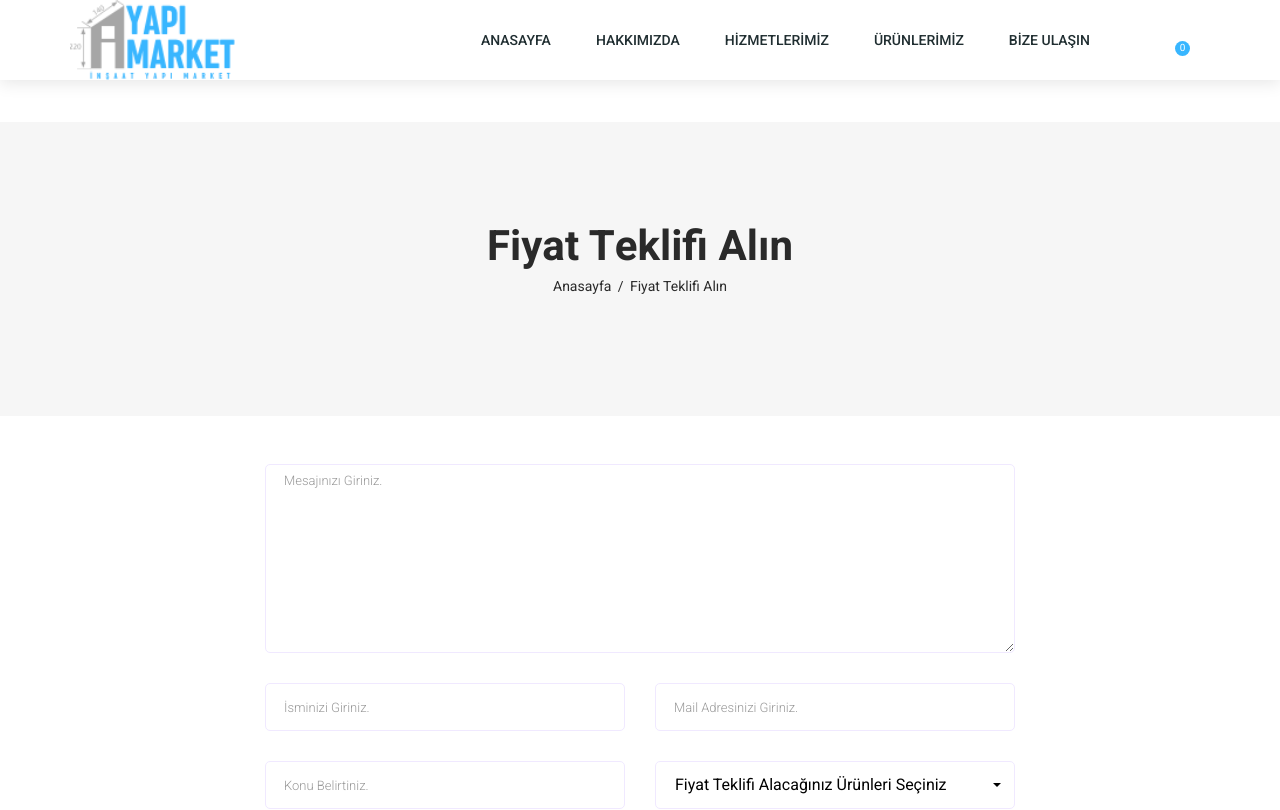
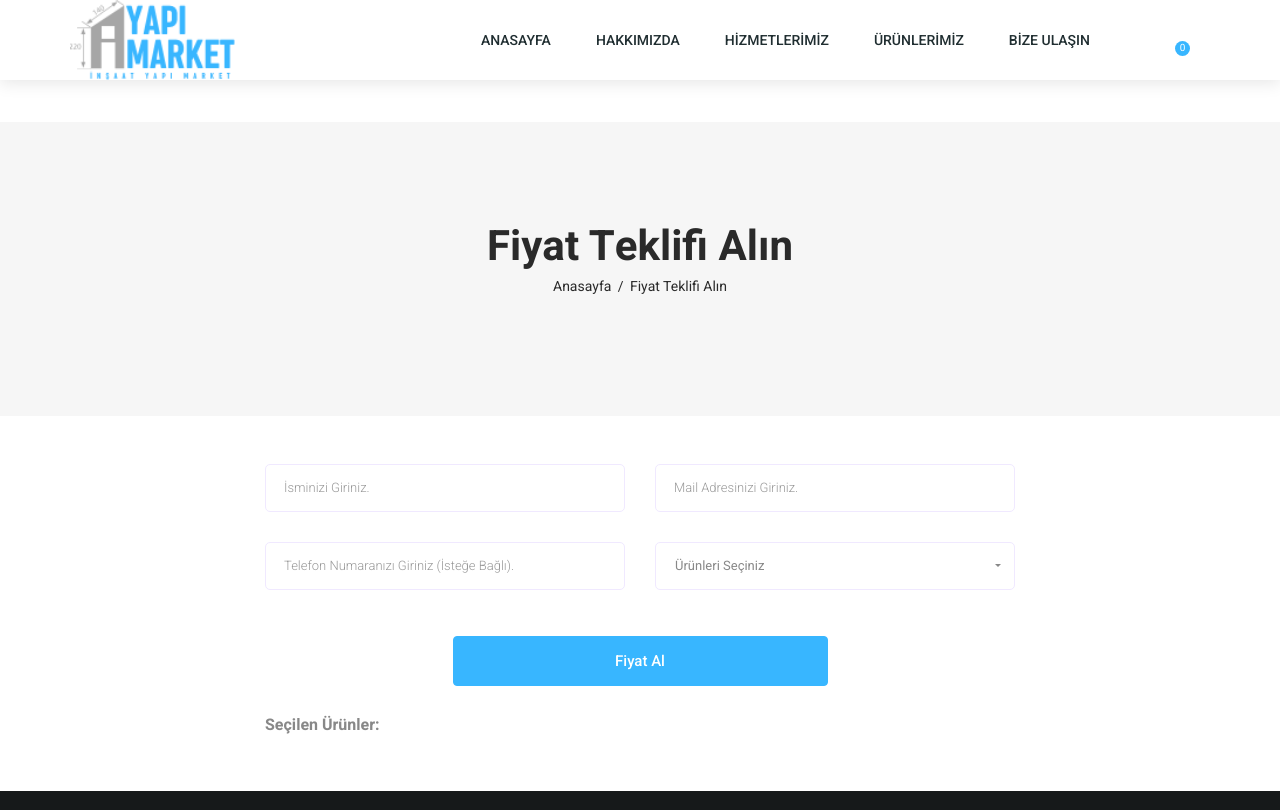
Before and after one commit to yapimarketim/yapimarket, a Next.js app: page /get-a-quote in a window 1280 px wide. Shown: the top 810 px of the page. Built offline with nearby package versions, Linux system fonts and the light colour scheme; some icons are missing.

Commit message:
get a quote completed

```diff
--- a/src/pages/get-a-quote.tsx
+++ b/src/pages/get-a-quote.tsx
@@ -17,9 +17,9 @@ const GetAQuotePage = () => {
   };
 
   const handleCheckboxChange = (product_code: string) => {
-    setSelectedProducts(prevSelected => {
+    setSelectedProducts((prevSelected) => {
       if (prevSelected.includes(product_code)) {
-        return prevSelected.filter(code => code !== product_code);
+        return prevSelected.filter((code) => code !== product_code);
       } else {
         return [...prevSelected, product_code];
       }
@@ -76,16 +76,10 @@ const GetAQuotePage = () => {
       const email = (
         form.current.elements.namedItem("email") as HTMLInputElement
       ).value.trim();
-      const subject = (
-        form.current.elements.namedItem("subject") as HTMLInputElement
-      ).value.trim();
-      const message = (
-        form.current.elements.namedItem("message") as HTMLTextAreaElement
-      ).value.trim();
 
       const emailRegex = /^[^\s@]+@[^\s@]+\.[^\s@]+$/;
 
-      if (!name || !email || !subject || !message) {
+      if (!name || !email) {
         return false;
       }
 
@@ -97,6 +91,13 @@ const GetAQuotePage = () => {
     }
 
     return false;
+  };
+
+  const getProductNameByCode = (product_code: string): string => {
+    const product = productList.products.find(
+      (item) => item.product_code === product_code
+    );
+    return product ? product.name : "";
   };
 
   return (
@@ -122,18 +123,8 @@ const GetAQuotePage = () => {
               onSubmit={sendEmail}
             >
               <div className="row">
-                <div className="col-12">
-                  <div className="form-group">
-                    <textarea
-                      className="form-control w-100"
-                      name="message"
-                      id="message"
-                      cols={30}
-                      rows={9}
-                      placeholder="Mesajınızı Giriniz."
-                    ></textarea>
-                  </div>
-                </div>
+                <input type="hidden" name="message" value={selectedProducts} />
+
                 <div className="col-sm-6">
                   <div className="form-group">
                     <input
@@ -156,18 +147,18 @@ const GetAQuotePage = () => {
                     />
                   </div>
                 </div>
-                <div className="col-6">
+                <div className="col-12 col-md-6">
                   <div className="form-group">
                     <input
                       className="form-control"
                       name="subject"
                       id="subject"
-                      type="text"
-                      placeholder="Konu Belirtiniz."
+                      type="number"
+                      placeholder="Telefon Numaranızı Giriniz (İsteğe Bağlı)."
                     />
                   </div>
                 </div>
-                <div className="col-6">
+                <div className="col-12 col-md-6">
                   <div className="form-group">
                     <div className="dropdown form-control">
                       <button
@@ -176,23 +167,34 @@ const GetAQuotePage = () => {
                         id="dropdownMenuButton"
                         onClick={toggleDropdown}
                       >
-                        Fiyat Teklifi Alacağınız Ürünleri Seçiniz
+                        Ürünleri Seçiniz
                       </button>
                       <div
-                        className={`dropdown-menu ${dropdownOpen ? "show" : ""}`}
+                        className={`dropdown-menu ${
+                          dropdownOpen ? "show" : ""
+                        }`}
                         aria-labelledby="dropdownMenuButton"
                       >
                         {productList.products.map((item) => (
-                          <div key={item.product_code} className="dropdown-item">
+                          <div
+                            key={item.product_code}
+                            className="dropdown-item"
+                          >
                             <input
                               type="checkbox"
                               name={item.product_code}
                               id={item.product_code}
                               value={item.product_code}
-                              checked={selectedProducts.includes(item.product_code)}
-                              onChange={() => handleCheckboxChange(item.product_code)}
+                              checked={selectedProducts.includes(
+                                item.product_code
+                              )}
+                              onChange={() =>
+                                handleCheckboxChange(item.product_code)
+                              }
                             />
-                            <label htmlFor={item.product_code} className="ml-2">{item.product_code}</label>
+                            <label htmlFor={item.product_code} className="m-0">
+                              {item.product_code} <span>{item.name}</span>
+                            </label>
                           </div>
                         ))}
                       </div>
@@ -201,11 +203,24 @@ const GetAQuotePage = () => {
                 </div>
               </div>
               <div className="form-group text-center mt-3">
-                <button type="submit" className="button button-contactForm w-50">
+                <button
+                  type="submit"
+                  className="button button-contactForm w-50"
+                >
                   Fiyat Al
                 </button>
               </div>
             </form>
+            <div className="mt-4">
+              <h5>Seçilen Ürünler:</h5>
+              <div className="row">
+                {selectedProducts.map((product_code, index) => (
+                  <div className="col-6" key={index}>
+                    <li>{getProductNameByCode(product_code)}</li>
+                  </div>
+                ))}
+              </div>
+            </div>
           </div>
         </div>
       </div>
--- a/src/styles/index.css
+++ b/src/styles/index.css
@@ -2874,3 +2874,24 @@ h6 {
   }
 }
 /*---------------------------------------------------- */
+
+/* GET A QUOTE DROPDOWN */
+.dropdown button{
+  font-size: 13px;
+  color: #888888;
+  text-overflow: ellipsis;
+  white-space: nowrap;
+  overflow: hidden;
+}
+
+.dropdown .dropdown-menu .dropdown-item{
+  display: flex;
+  align-items: center;
+  justify-content: flex-start;
+  gap: 0.5rem;
+  cursor: pointer;
+}
+.dropdown .dropdown-menu .dropdown-item span{
+  margin-left: 0.5rem;
+  color: #111314;
+}
```
